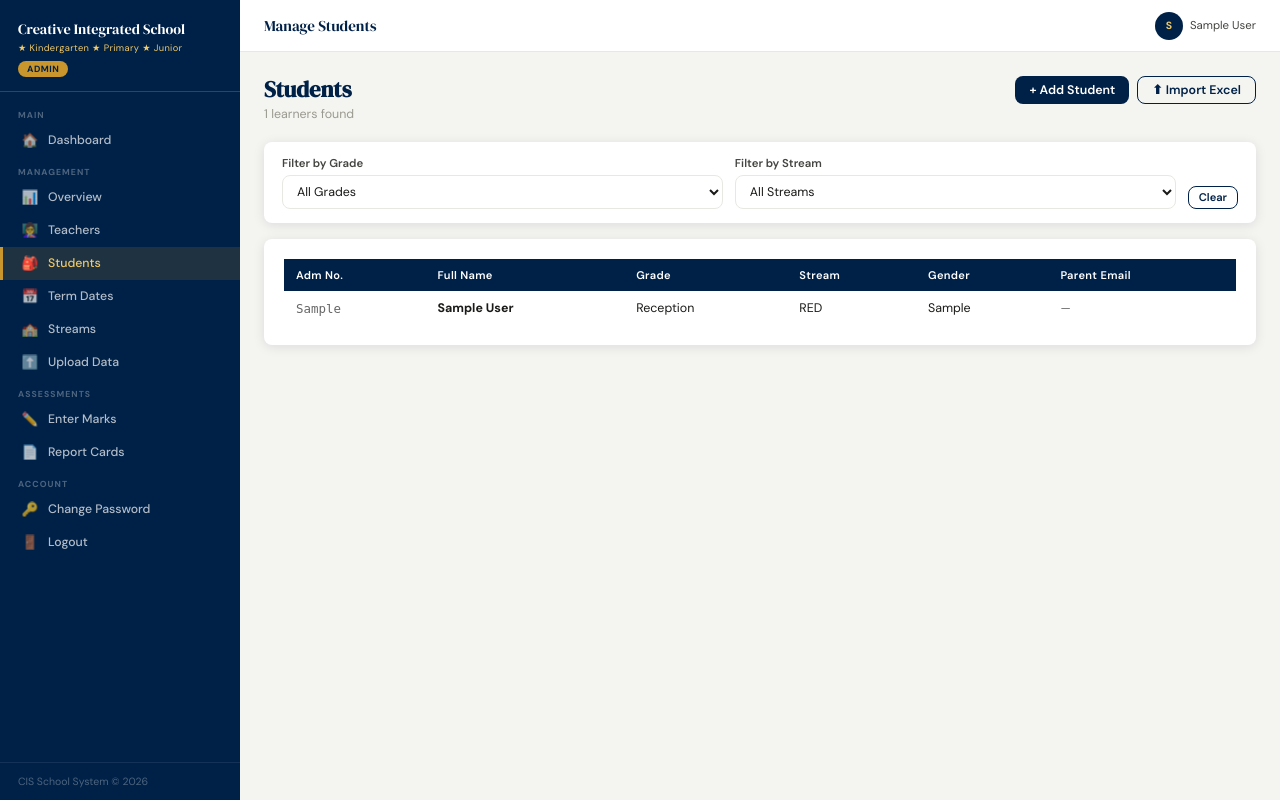
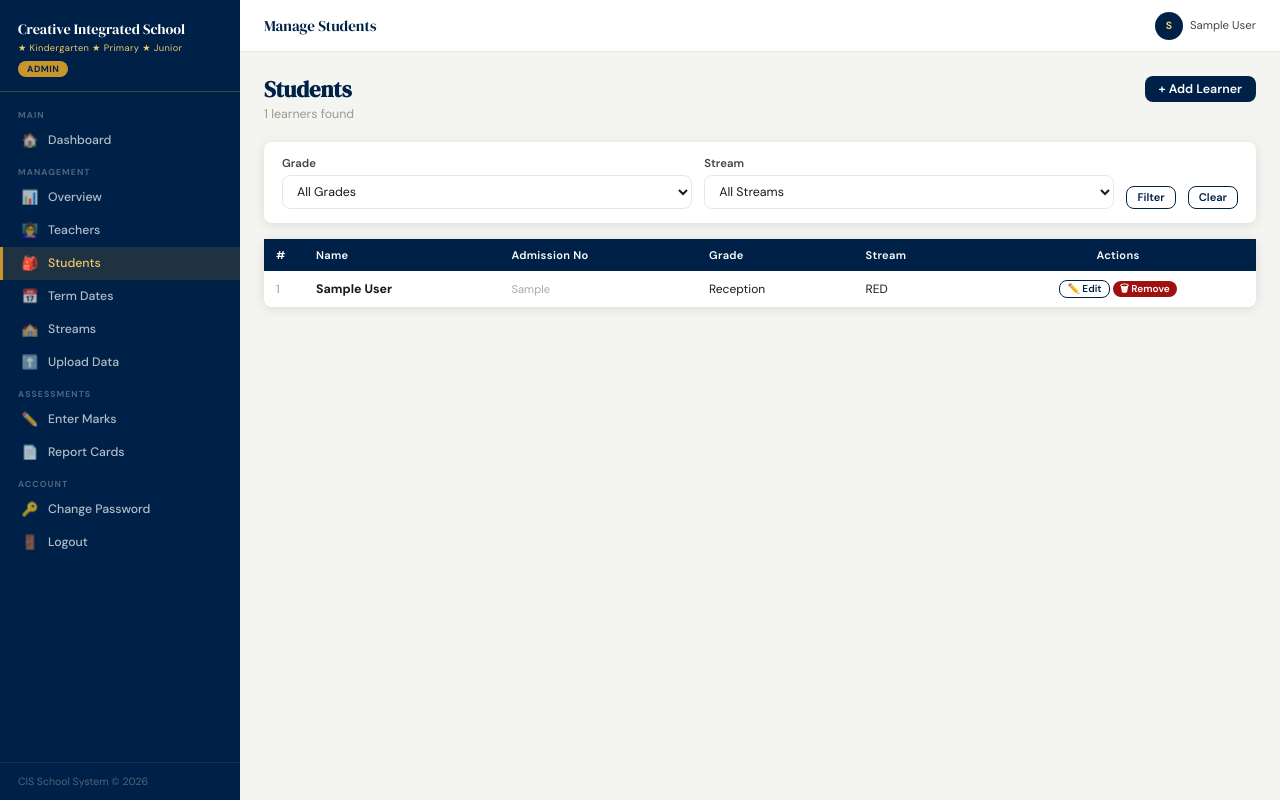
Before and after one commit to brayomoha/CIS-REPORTS, a Flask app: page /admin/students in a window 1280 px wide. Run offline with Flask 3, Linux system fonts and the light colour scheme; the visitor is signed in with stand-in values (Sample User, id 1); data comes from the database, SQL or seed files in the repository; tables that the repository leaves empty hold one stand-in row (values such as "Sample post").

Commit message:
Update students.html

```diff
--- a/app/templates/admin/students.html
+++ b/app/templates/admin/students.html
@@ -2,89 +2,162 @@
 {% block title %}Students{% endblock %}
 {% block topbar_title %}Manage Students{% endblock %}
 {% block extra_css %}
-<style>.modal{display:none;position:fixed;inset:0;background:rgba(0,0,0,.45);z-index:200;align-items:center;justify-content:center}.modal.show{display:flex}.modal-box{background:#fff;border-radius:10px;padding:28px;width:100%;max-width:520px;max-height:90vh;overflow-y:auto;box-shadow:0 20px 60px rgba(0,0,0,.3)}.modal-box h3{font-family:'DM Serif Display',serif;font-size:1.15rem;color:#002147;margin-bottom:18px}</style>
+<style>
+.modal{display:none;position:fixed;inset:0;background:rgba(0,0,0,.45);z-index:200;align-items:center;justify-content:center}
+.modal.show{display:flex}
+.modal-box{background:#fff;border-radius:10px;padding:28px;width:100%;max-width:520px;max-height:90vh;overflow-y:auto;box-shadow:0 20px 60px rgba(0,0,0,.3)}
+.modal-box h3{font-family:'DM Serif Display',serif;font-size:1.1rem;color:#002147;margin-bottom:16px}
+</style>
 {% endblock %}
 {% block content %}
 <div class="ph">
   <div><h1>Students</h1><p>{{ students|length }} learners found</p></div>
   <div class="ph-act">
-    <button class="btn btn-p" onclick="document.getElementById('addModal').classList.add('show')">+ Add Student</button>
-    <button class="btn btn-o" onclick="document.getElementById('importModal').classList.add('show')">⬆ Import Excel</button>
+    <button class="btn btn-p" onclick="document.getElementById('addModal').classList.add('show')">+ Add Learner</button>
   </div>
 </div>
 
 <!-- FILTER -->
 <div class="card" style="padding:14px 18px">
   <form method="GET" style="display:flex;gap:12px;align-items:flex-end;flex-wrap:wrap">
-    <div class="fg" style="margin:0;flex:1;min-width:160px"><label>Filter by Grade</label>
-      <select name="grade_id" onchange="this.form.submit()"><option value="">All Grades</option>{% for g in grades %}<option value="{{ g.id }}" {% if selected_grade==g.id %}selected{% endif %}>{{ g.name }}</option>{% endfor %}</select>
+    <div class="fg" style="margin:0;flex:1;min-width:140px">
+      <label>Grade</label>
+      <select name="grade_id" onchange="this.form.submit()">
+        <option value="">All Grades</option>
+        {% for g in grades %}
+        <option value="{{ g.id }}" {% if selected_grade==g.id %}selected{% endif %}>{{ g.name }}</option>
+        {% endfor %}
+      </select>
     </div>
-    <div class="fg" style="margin:0;flex:1;min-width:160px"><label>Filter by Stream</label>
-      <select name="stream_id" onchange="this.form.submit()"><option value="">All Streams</option>{% for s in streams %}<option value="{{ s.id }}" {% if selected_stream==s.id %}selected{% endif %}>{{ s.grade.name }} {{ s.name }}</option>{% endfor %}</select>
+    <div class="fg" style="margin:0;flex:1;min-width:140px">
+      <label>Stream</label>
+      <select name="stream_id" onchange="this.form.submit()">
+        <option value="">All Streams</option>
+        {% for s in streams %}
+        <option value="{{ s.id }}" {% if selected_stream==s.id %}selected{% endif %}>{{ s.grade.name }} {{ s.name }}</option>
+        {% endfor %}
+      </select>
     </div>
+    <button type="submit" class="btn btn-o btn-sm">Filter</button>
     <a href="{{ url_for('admin.students') }}" class="btn btn-o btn-sm">Clear</a>
   </form>
 </div>
 
-<div class="card">
-  {% if students %}
+<div class="card" style="padding:0">
   <div class="tw"><table>
-    <thead><tr><th>Adm No.</th><th>Full Name</th><th>Grade</th><th>Stream</th><th>Gender</th><th>Parent Email</th></tr></thead>
+    <thead><tr>
+      <th style="width:40px">#</th>
+      <th>Name</th>
+      <th>Admission No</th>
+      <th>Grade</th>
+      <th>Stream</th>
+      <th class="c">Actions</th>
+    </tr></thead>
     <tbody>
-    {% for s in students %}
+    {% for student in students %}
     <tr>
-      <td style="font-family:monospace;color:#666">{{ s.admission_no }}</td>
-      <td><strong>{{ s.full_name }}</strong></td>
-      <td>{{ s.grade.name }}</td>
-      <td>{% if s.stream %}{{ s.stream.name }}{% else %}<span style="color:#ccc">—</span>{% endif %}</td>
-      <td>{{ s.gender or '—' }}</td>
-      <td style="color:#666;font-size:.78rem">{{ s.parent_email or '—' }}</td>
+      <td style="color:#9a9a90;font-size:.78rem">{{ loop.index }}</td>
+      <td><strong>{{ student.full_name }}</strong></td>
+      <td style="font-size:.75rem;color:#aaa">{{ student.admission_no }}</td>
+      <td style="font-size:.8rem">{{ student.grade.name }}</td>
+      <td style="font-size:.8rem">{{ student.stream.name if student.stream else '—' }}</td>
+      <td class="c">
+        <button class="btn btn-o btn-xs"
+          onclick="openEdit({{ student.id }},'{{ student.full_name }}')">
+          ✏️ Edit
+        </button>
+        <form method="POST"
+              action="{{ url_for('admin.remove_student', student_id=student.id) }}"
+              style="display:inline"
+              onsubmit="return confirm('Remove {{ student.full_name }} from the system?')">
+          <button type="submit" class="btn btn-bad btn-xs">🗑 Remove</button>
+        </form>
+      </td>
     </tr>
     {% endfor %}
+    {% if not students %}
+    <tr><td colspan="6" style="text-align:center;color:#aaa;padding:24px">No students found</td></tr>
+    {% endif %}
     </tbody>
   </table></div>
-  {% else %}
-  <div class="empty"><div class="ei">🎒</div><p>No students found. Add students or import from Excel.</p></div>
-  {% endif %}
 </div>
 
 <!-- ADD MODAL -->
 <div class="modal" id="addModal">
   <div class="modal-box">
-    <h3>Add New Student</h3>
+    <h3>Add New Learner</h3>
     <form method="POST" action="{{ url_for('admin.add_student') }}">
-      <div class="form-row">
-        <div class="fg"><label>Full Name</label><input type="text" name="full_name" required></div>
-        <div class="fg"><label>Admission No.</label><input type="text" name="admission_no" required></div>
+      <div class="fg">
+        <label>Full Name</label>
+        <input type="text" name="full_name" required placeholder="e.g. Jane Wanjiku Kamau">
       </div>
-      <div class="form-row">
-        <div class="fg"><label>Grade</label><select name="grade_id" required><option value="">Select Grade</option>{% for g in grades %}<option value="{{ g.id }}">{{ g.name }}</option>{% endfor %}</select></div>
-        <div class="fg"><label>Stream</label><select name="stream_id"><option value="">— None —</option>{% for s in streams %}<option value="{{ s.id }}">{{ s.grade.name }} {{ s.name }}</option>{% endfor %}</select></div>
+      {% if session.get('role') in ['admin','principal'] %}
+      <div class="fg">
+        <label>Grade</label>
+        <select name="grade_id" id="addGrade" onchange="filterStreams(this.value)">
+          <option value="">— Select Grade —</option>
+          {% for g in grades %}
+          <option value="{{ g.id }}">{{ g.name }}</option>
+          {% endfor %}
+        </select>
       </div>
-      <div class="form-row">
-        <div class="fg"><label>Gender</label><select name="gender"><option value="">— Not set —</option><option value="Male">Male</option><option value="Female">Female</option></select></div>
-        <div class="fg"><label>Parent Email (optional)</label><input type="email" name="parent_email"></div>
+      <div class="fg">
+        <label>Stream</label>
+        <select name="stream_id" id="addStream">
+          <option value="">— Select Stream —</option>
+          {% for s in streams %}
+          <option value="{{ s.id }}" data-grade="{{ s.grade_id }}">{{ s.grade.name }} {{ s.name }}</option>
+          {% endfor %}
+        </select>
       </div>
-      <div style="display:flex;gap:9px;margin-top:6px">
-        <button type="submit" class="btn btn-p">Add Student</button>
+      {% endif %}
+      <div class="fg">
+        <label>Gender</label>
+        <select name="gender">
+          <option value="">— Optional —</option>
+          <option value="M">Male</option>
+          <option value="F">Female</option>
+        </select>
+      </div>
+      <div style="display:flex;gap:9px;margin-top:10px">
+        <button type="submit" class="btn btn-p">Add Learner</button>
         <button type="button" class="btn btn-o" onclick="document.getElementById('addModal').classList.remove('show')">Cancel</button>
       </div>
     </form>
   </div>
 </div>
 
-<!-- IMPORT MODAL -->
-<div class="modal" id="importModal">
+<!-- EDIT MODAL -->
+<div class="modal" id="editModal">
   <div class="modal-box">
-    <h3>Import Students from Excel</h3>
-    <p style="font-size:.8rem;color:#666;margin-bottom:16px">Excel columns needed: <strong>Name, Admission No, Grade, Stream, Gender, Parent Email</strong></p>
-    <form method="POST" action="{{ url_for('admin.import_students') }}" enctype="multipart/form-data">
-      <div class="fg"><label>Excel File (.xlsx)</label><input type="file" name="excel_file" accept=".xlsx,.xls" required></div>
-      <div style="display:flex;gap:9px;margin-top:6px">
-        <button type="submit" class="btn btn-p">Import</button>
-        <button type="button" class="btn btn-o" onclick="document.getElementById('importModal').classList.remove('show')">Cancel</button>
+    <h3>Edit Learner Name</h3>
+    <form method="POST" id="editForm">
+      <div class="fg">
+        <label>Full Name</label>
+        <input type="text" name="full_name" id="editName" required>
+      </div>
+      <div style="display:flex;gap:9px;margin-top:10px">
+        <button type="submit" class="btn btn-p">Save</button>
+        <button type="button" class="btn btn-o" onclick="document.getElementById('editModal').classList.remove('show')">Cancel</button>
       </div>
     </form>
   </div>
 </div>
 {% endblock %}
+{% block extra_js %}
+<script>
+function openEdit(id, name) {
+  document.getElementById('editForm').action = '/admin/students/' + id + '/edit-name';
+  document.getElementById('editName').value = name;
+  document.getElementById('editModal').classList.add('show');
+}
+function filterStreams(gradeId) {
+  var sel = document.getElementById('addStream');
+  for (var i = 0; i < sel.options.length; i++) {
+    var opt = sel.options[i];
+    opt.style.display = (!gradeId || opt.dataset.grade == gradeId || opt.value == '') ? '' : 'none';
+  }
+  sel.value = '';
+}
+</script>
+{% endblock %}
```
